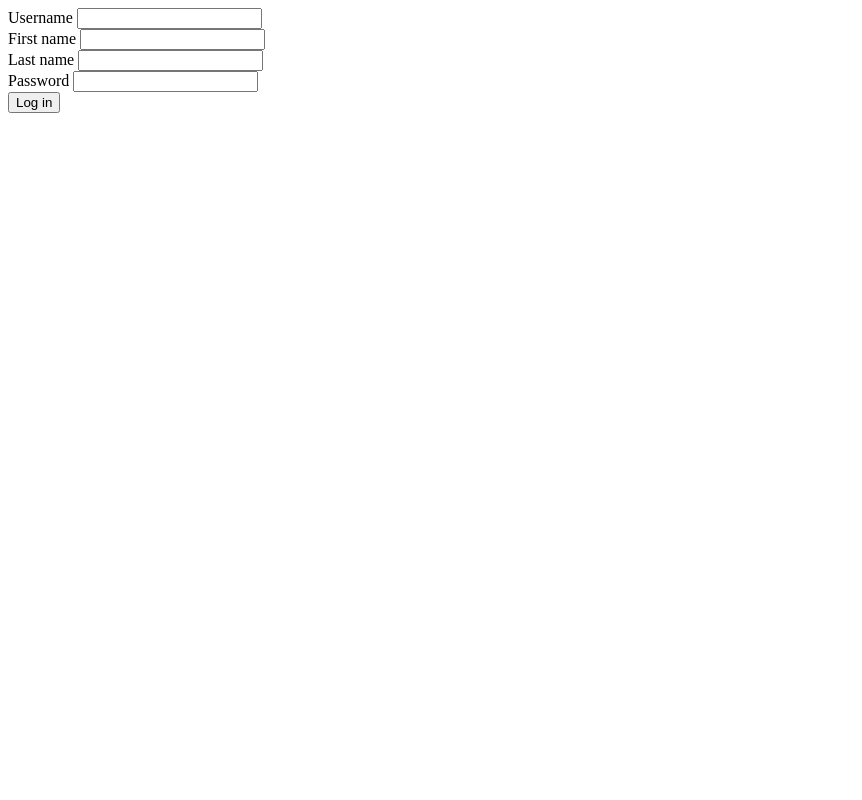
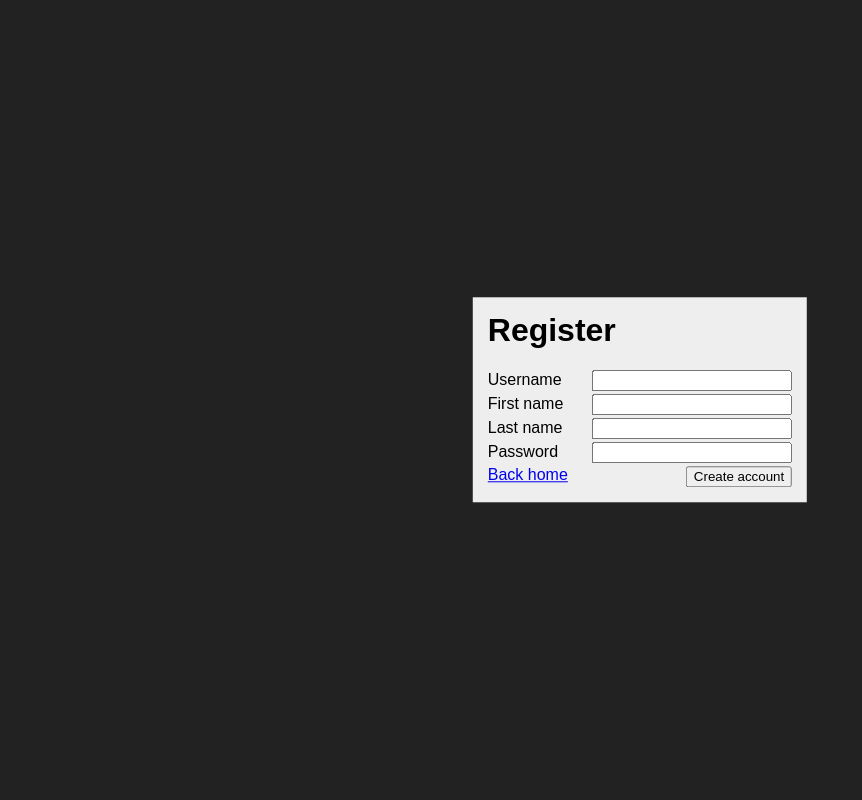
Before and after one commit to sb-shu/stage3, a PHP site: page /register.php in a window 1280 px wide. Shown: the whole page, without its empty margins (0-862 px from the left). Run offline with PHP 8.4, Linux system fonts and the light colour scheme; data comes from the database, SQL or seed files in the repository.

Commit message:
Improved the style of the register form

```diff
--- a/register.php
+++ b/register.php
@@ -31,11 +31,14 @@
 
 <html>
     <head>
+        <link rel="stylesheet" href="style.css" />
     </head>
-    <body>
+    <body style="background-color: #222222;">
         <?php if (IsLoggedIn()): ?>
             You are already logged in!
         <?php else: ?>
+            <div class="register">
+                <h1>Register</h1>
                 <form action="" method="POST">
                     <div>
                         <label for="username">Username</label>
@@ -54,9 +57,11 @@
                         <input type="password" name="password" id="password" required />
                     </div>
                     <div>
-                    <button type="submit">Log in</button>
+                        <a href="index.php" style="float:left">Back home</a>
+                        <button type="submit" style="float:right">Create account</button>
                     </div>
                 </form>
+            </div>
         <?php endif; ?>
     </body>
 </html>
--- a/style.css
+++ b/style.css
@@ -138,3 +138,31 @@ left: 30;
   top: 0;
   z-index: 10;
 }
+
+.register {
+  background-color: #EEEEEE;
+  color: #000000;
+  padding: 15px;
+  position: absolute;
+  top: 50%;
+  left: 50%;
+  -ms-transform: translate(-50%, -50%);
+  transform: translate(-50%, -50%);
+}
+
+.register h1 {
+  margin-top: 0;
+}
+
+.register div {
+  padding-bottom: 3px;
+}
+
+.register label {
+  width: 100px;
+  display: inline-block;
+}
+
+.register input {
+  width: 200px;
+}
```
Lines whose indentation alone changed are shown as unchanged.
